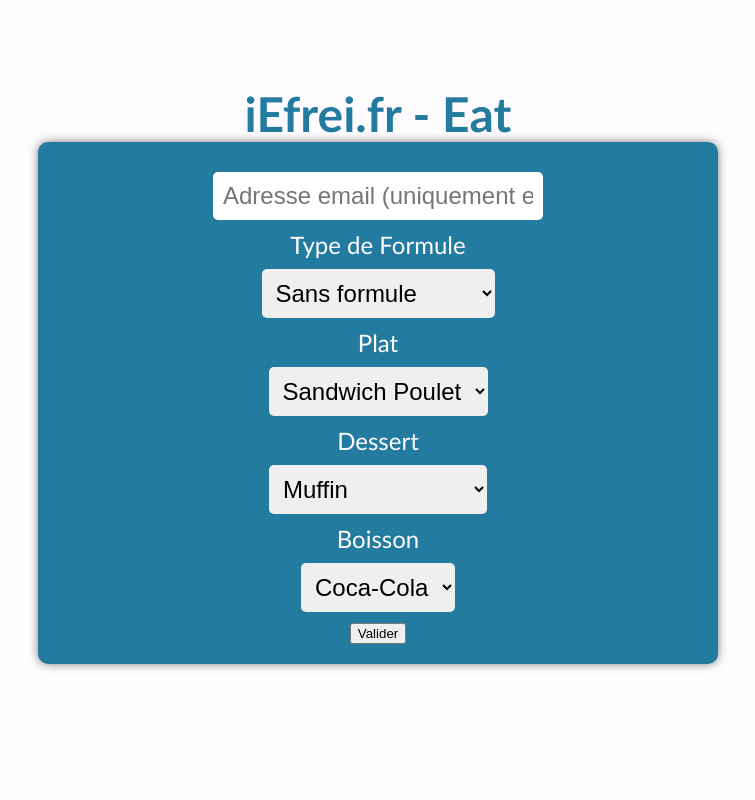
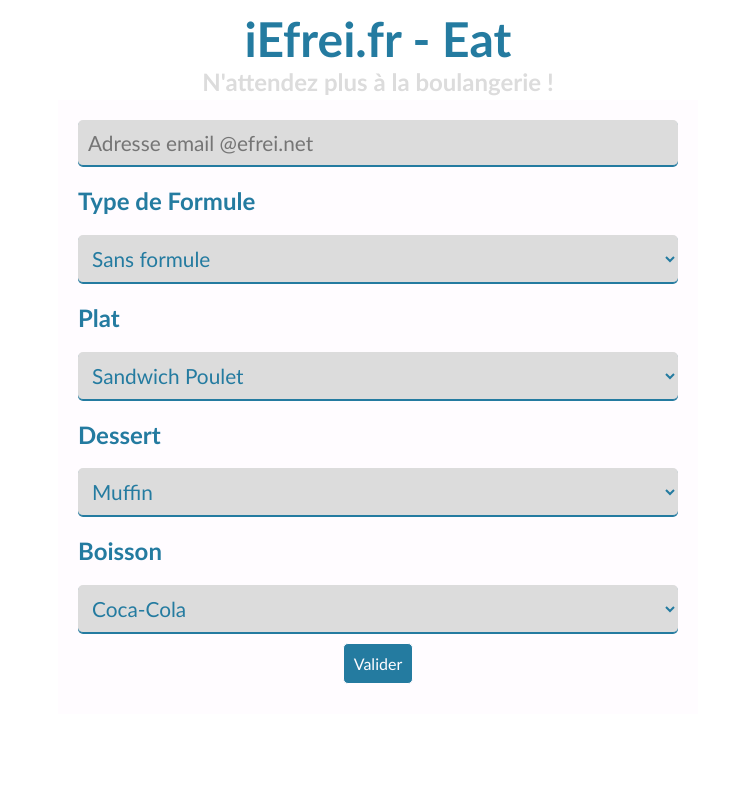
Before and after one commit to Hydrocarbure-H/iefrei-eat, a Python web app: template src/templates/pages/index.html in a window 1280 px wide. Shown: the whole page, without its empty margins (262-1017 px from the left). Run offline with Jinja, Linux system fonts and the light colour scheme; the template is opened without the code that fills it, so the values that code supplies are empty.

Commit message:
Adding front.

```diff
--- a/src/templates/pages/index.html
+++ b/src/templates/pages/index.html
@@ -2,37 +2,39 @@
 <html lang="en">
 <head>
     <meta charset="UTF-8">
+    <meta name="viewport" content="width=device-width, initial-scale=1.0">
     <title>Title</title>
     <link rel="stylesheet" href="../styles/index.css">
 </head>
 <body>
+<div class="header">
+    <h1>iEfrei.fr - Eat</h1>
+    <h2>N'attendez plus à la boulangerie !</h2>
+</div>
 <div class="container">
-    <div class="header">
-        <h1>iEfrei.fr - Eat</h1>
-    </div>
     <div class="content">
         <div class="form">
-            <input type="text" id="email" placeholder="Adresse email (uniquement efrei.net)">
-            <label for="order_type">Type de Formule</label>
+            <input type="text" id="email" placeholder="Adresse email @efrei.net">
+            <h2>Type de Formule</h2>
             <select id="order_type">
                 <option value="1">Sans formule</option>
                 <option value="2">Formule complète</option>
             </select>
-            <label for="order">Plat</label>
+            <h2>Plat</h2>
             <select id="order">
                 <option value="1">Sandwich Poulet</option>
                 <option value="2">Sandwich Thon</option>
                 <option value="3">Tartine</option>
                 <option value="3">Pizza</option>
             </select>
-            <label for="dessert">Dessert</label>
+            <h2>Dessert</h2>
             <select id="dessert">
                 <option value="1">Muffin</option>
                 <option value="2">Cookie</option>
                 <option value="3">Pain au chocolat</option>
                 <option value="3">Donut</option>
             </select>
-            <label for="drink">Boisson</label>
+            <h2>Boisson</h2>
             <select id="drink">
                 <option value="1">Coca-Cola</option>
                 <option value="2">Fanta</option>
@@ -45,9 +47,6 @@
             <button id="validate">Valider</button>
         </div>
     </div>
-    <div class="footer">
-        <p>Eat.iefrei.fr a pour but de proposer un service de restauration collaboratif entre étudiants.</p>
-    </div>
 </div>
 </body>
 </html>
--- a/src/templates/styles/index.css
+++ b/src/templates/styles/index.css
@@ -6,19 +6,19 @@ body{
     text-align: center;
 }
 
-.container
+/*Header on the top*/
+.header
 {
     color: #FFFCFF;
-    background-color: #FFFCFF;
-    height: 100vh;
+    height: 10vh;
     width: 100vw;
-    display: flex;
-    flex-direction: column;
-    justify-content: center;
-    align-items: center;
+    display: block;
+    margin: 10px auto;
+    padding: 0;
+    text-align: center;
 }
 
-h1
+.header h1
 {
     color: #247BA0;
     font-size: 3rem;
@@ -26,40 +26,125 @@ h1
     padding: 0;
 }
 
+.header h2
+{
+    color: #dcdcdc;
+    font-size: 1.5rem;
+    margin: 0;
+    padding: 0;
+}
+
+.container
+{
+    background-color: #FFFCFF;
+    width: 50%;
+    margin: 0 auto;
+    padding: 0;
+    display: table;
+    height: calc(100vh - 200px);
+}
+
 .content {
-    display:block;
+    color: #247BA0;
     margin: 0 auto;
-    width: 50%;
-    border-radius: 10px;
-    box-shadow: 0 0 10px 0 rgba(0,0,0,0.5);
+    width: 80%;
     padding: 20px;
-    height: fit-content;
-    background-color: #247BA0;
+    height: 10%;
+    display: table-cell;
+    vertical-align: middle;
+}
+
+.content h2
+{
+    text-align: left;
 }
 
 .content .form
 {
-    font-size: 1.5rem;
-    display: flex;
-    flex-direction: column;
-    justify-content: center;
-    align-items: center;
+    display: block;
 }
 
 .content .form input
 {
-    margin: 10px;
+    font-size: 1.30rem;
+    width: 100%;
     padding: 10px;
     border-radius: 5px;
     border: none;
-    font-size: 1.5rem;
+    font-family: "Trebuchet MS", Helvetica, sans-serif;
+    box-sizing: border-box;
+    background-color: #dcdcdc;
+    color: #247BA0;
+    border-bottom: 1px solid #247BA0;
+    box-shadow: 0 1px 0 0 #247BA0;
+    transition: all 0.3s ease-in-out;
+}
+.content .form input:focus
+{
+    outline: none;
+    border-bottom: 1px solid #dcdcdc;
+    background-color: #FFFCFF;
+    box-shadow: 0 1px 0 0 #FFFCFF;
 }
 
 .content .form select
 {
-    margin: 10px;
+    font-size: 1.30rem;
+    width: 100%;
     padding: 10px;
     border-radius: 5px;
     border: none;
-    font-size: 1.5rem;
+    font-family: "Trebuchet MS", Helvetica, sans-serif;
+    box-sizing: border-box;
+    background-color: #dcdcdc;
+    color: #247BA0;
+    border-bottom: 1px solid #247BA0;
+    box-shadow: 0 1px 0 0 #247BA0;
+    transition: all 0.3s ease-in-out;
 }
+
+.content .form select:focus
+{
+    outline: none;
+    border-bottom: 1px solid #dcdcdc;
+    background-color: #FFFCFF;
+    box-shadow: 0 1px 0 0 #FFFCFF;
+}
+
+.content .validate button
+{
+    font-family: "Trebuchet MS", Helvetica, sans-serif;
+    font-size: 1rem;
+    color: #FFFCFF;
+    background-color: #247BA0;
+    border: 1px solid #FFFCFF;
+    border-radius: 5px;
+    padding: 10px;
+    margin: 10px;
+    box-sizing: border-box;
+    transition: all 0.3s ease-in-out;
+}
+
+.content .validate button:hover
+{
+    background-color: #FFFCFF;
+    color: #247BA0;
+    border: 1px solid #247BA0;
+    cursor: pointer;
+}
+
+.content .validate button:focus
+{
+    background-color: #FFFCFF;
+    color: #247BA0;
+    border: 1px solid #247BA0;
+}
+
+
+@media screen and (max-width: 768px)
+{
+    .container
+    {
+        width: 100%;
+    }
+}
```
